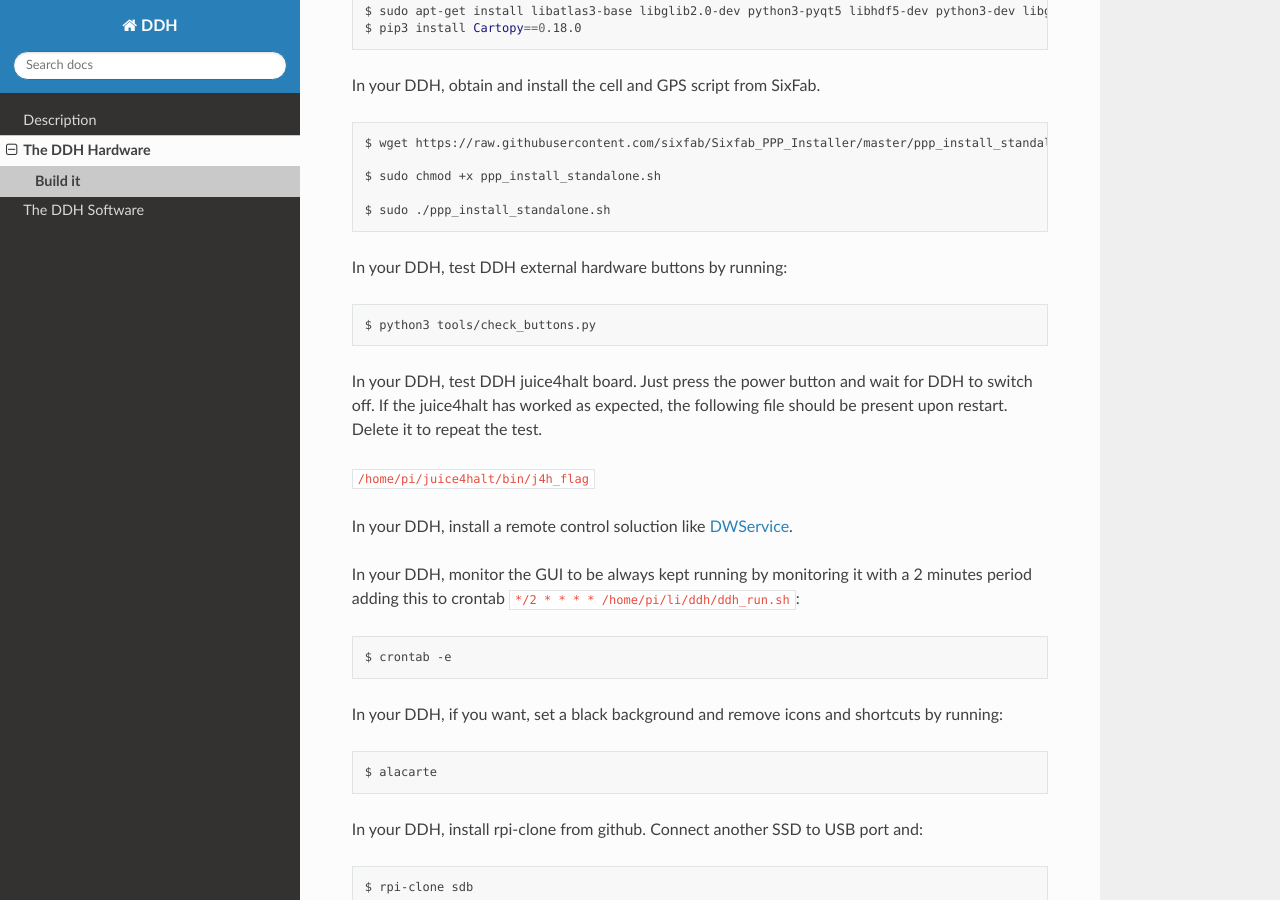
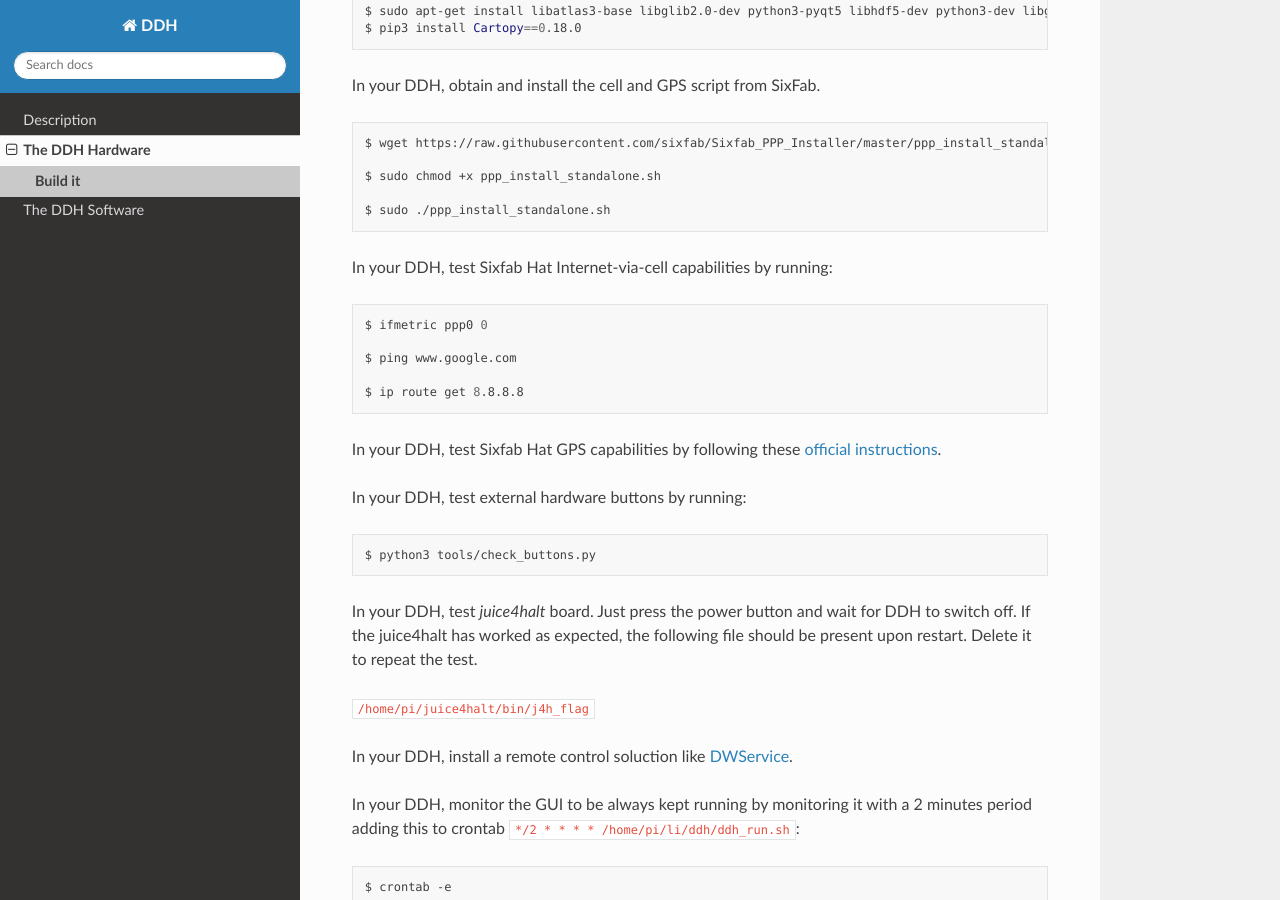
Before and after one commit to LowellInstruments/ddh_new, a Sphinx documentation site: the page built from docs/source/hw-build.rst, in a window 1280 px wide and 900 px high, scrolled down 817 px. Built offline with Sphinx 7.4.7 and the Read the Docs theme 2.0.0, drawn with Linux system fonts in a browser that asks for light colours.

Commit message:
build.rst

```diff
--- a/docs/source/hw-build.rst
+++ b/docs/source/hw-build.rst
@@ -57,14 +57,28 @@ In your DDH, obtain and install the cell and GPS script from SixFab.
     $ sudo ./ppp_install_standalone.sh
 
 
-In your DDH, test DDH external hardware buttons by running:
+In your DDH, test Sixfab Hat Internet-via-cell capabilities by running:
+
+.. code:: bash
+
+    $ ifmetric ppp0 0
+
+    $ ping www.google.com
+
+    $ ip route get 8.8.8.8
+
+
+In your DDH, test Sixfab Hat GPS capabilities by following these `official instructions <https://sixfab.com/gps-tracker-with-3g-4glte-shield/>`_.
+
+
+In your DDH, test external hardware buttons by running:
 
 .. code:: bash
 
     $ python3 tools/check_buttons.py
 
 
-In your DDH, test DDH juice4halt board. Just press the power button and wait for DDH to switch off. If the juice4halt has worked as expected, the following file should be present upon restart. Delete it to repeat the test.
+In your DDH, test `juice4halt` board. Just press the power button and wait for DDH to switch off. If the juice4halt has worked as expected, the following file should be present upon restart. Delete it to repeat the test.
 
 ``/home/pi/juice4halt/bin/j4h_flag``
 
```
